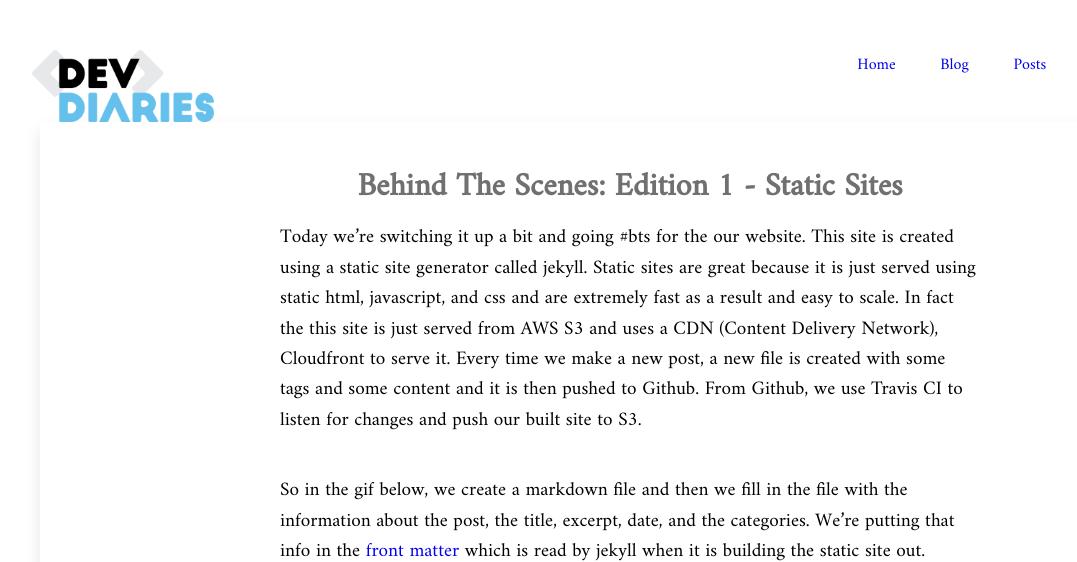
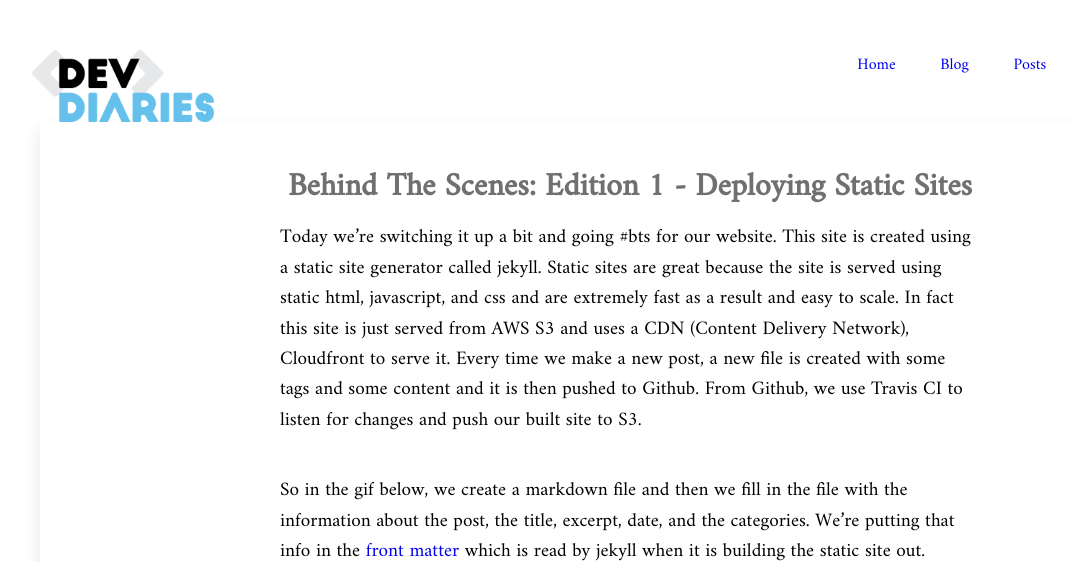
Before and after one commit to dev-diaries/web, a Jekyll site: the page built from _social-posts/bts-edition-one-static-site.md, in a window 1280 px wide and 900 px high, cut to the strip 0-562 px from the top of the window. Shown: the whole strip, without its empty margins (10-1087 px from the left). Built offline with Jekyll 4.4.1, drawn with Linux system fonts in a browser that asks for light colours; some of the changed text lies outside the part shown.

Commit message:
add in more bts content

```diff
--- a/_social-posts/bts-edition-one-static-site.md
+++ b/_social-posts/bts-edition-one-static-site.md
@@ -1,7 +1,7 @@
 ---
 layout: social-post
 type: "SocialPosts"
-title: "Behind The Scenes: Edition 1 - Static Sites"
+title: "Behind The Scenes: Edition 1 - Deploying Static Sites"
 cover-image: /assets/images/behind-the-scenes-cover-1.png
 image: /assets/images/bts-1-example.gif
 excerpt: "Today we’re switching it up a bit and going #bts for the dev-diaries.com website."
@@ -14,10 +14,10 @@ docs:
 # {{ page.title }}
 
 {:.post-content}
-Today we’re switching it up a bit and going #bts for the our website.
+Today we’re switching it up a bit and going #bts for our website.
 This site is created using a static site generator called jekyll.
-Static sites are great because it is just served using static html, javascript,
-and css and are extremely fast as a result and easy to scale. In fact the
+Static sites are great because the site is served using static html, javascript,
+and css and are extremely fast as a result and easy to scale. In fact
 this site is just served from AWS S3 and uses a CDN (Content Delivery Network),
 Cloudfront to serve it. Every time we make a new post, a new file is created
 with some tags and some content and it is then pushed to Github. From Github,
```
Also changed, not shown: other parts of _social-posts/bts-edition-one-static-site.md (+2 -1 lines).
